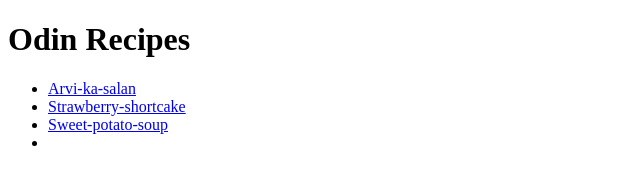
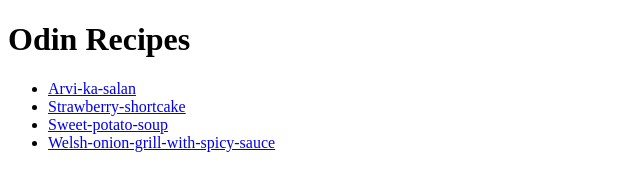
Before and after one commit to LapisRazuri/odin_recipes, a plain HTML site: page index.html in a window 1280 px wide. Shown: the whole page, without its empty margins (0-640 px from the left). Drawn offline with Linux system fonts and the light colour scheme.

Commit message:
Add Welsh-onion-grill-with-spicy-sauce icon

```diff
--- a/index.html
+++ b/index.html
@@ -11,7 +11,7 @@
             <li><a href="recipes/Arvi-ka-salan.html">Arvi-ka-salan</a></li>
             <li><a href="recipes/Strawberry-shortcake.html">Strawberry-shortcake</a></li>
             <li><a href="recipes/Sweet-potato-soup.html">Sweet-potato-soup</a></li>
-            <li><a href="recipes/Welsh-onion-grill-with-spicy-sauce.html"></a></li>
+            <li><a href="recipes/Welsh-onion-grill-with-spicy-sauce.html">Welsh-onion-grill-with-spicy-sauce</a></li>
         </ul>
 
 
```
